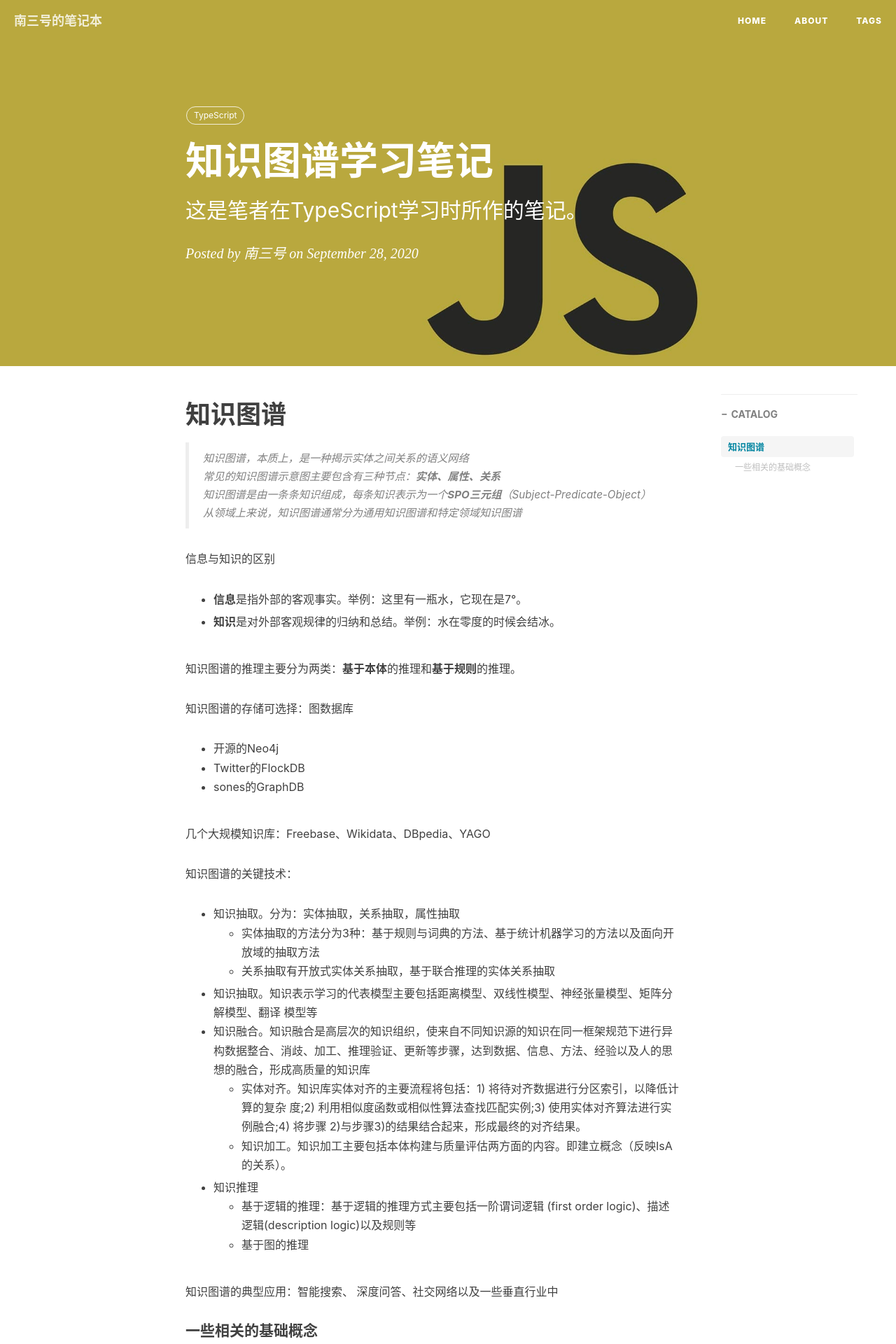
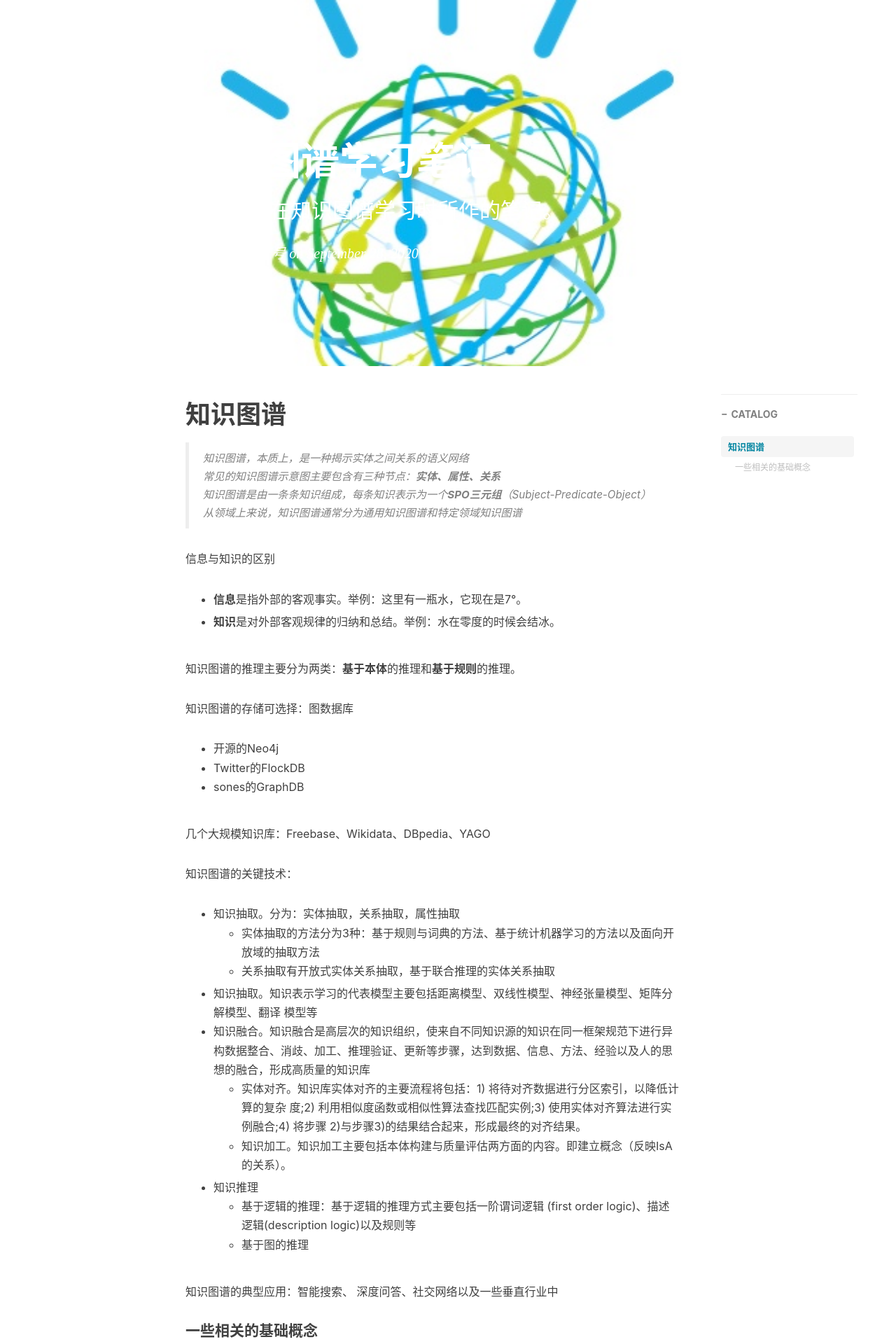
Before and after one commit to nansanhao/nansanhao.github.io, a Jekyll site: the page built from _posts/2020-09-28-知识图谱学习笔记.md, in a window 1280 px wide. Shown: the top 1920 px of the page at 70% size. Built offline with Jekyll 4.4.1, drawn with Linux system fonts in a browser that asks for light colours; nearby versions of some CDN libraries; comment, search, counter and statistics services are not loaded.

Commit message:
知识图谱

```diff
--- a/_posts/2020-09-28-知识图谱学习笔记.md
+++ b/_posts/2020-09-28-知识图谱学习笔记.md
@@ -1,10 +1,10 @@
 ---
 layout:     post
 title:      知识图谱学习笔记
-subtitle:   这是笔者在TypeScript学习时所作的笔记。
+subtitle:   这是笔者在知识图谱学习时所作的笔记。
 date:       2020-09-28
 author:     南三号
-header-img: img/post-bg-js-version.jpg
+header-img: img/KG-1.jpg
 catalog: true
 tags:
     - TypeScript
```
